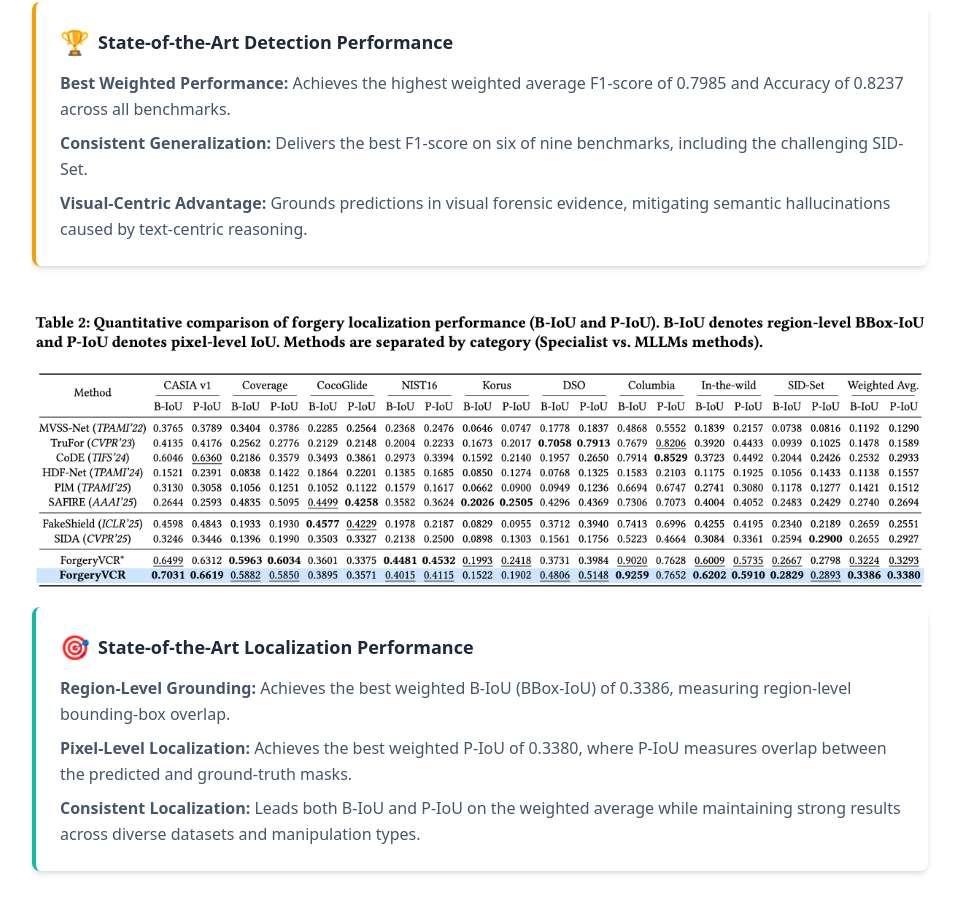
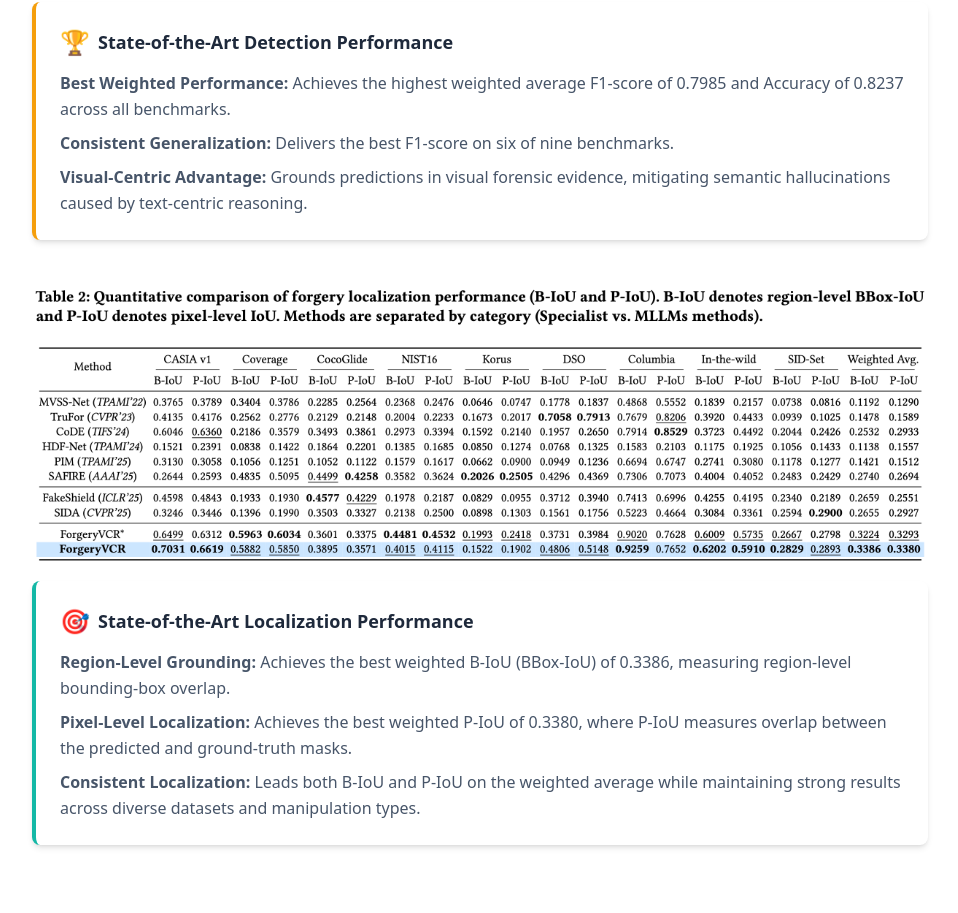
Before and after one commit to youqiwong/youqiwong.github.io, a React (Vite) app in the folder forgery-vcr/: page / in a window 1280 px wide. Shown: the part 4576-5489 px from the top of the page, without its empty margins (160-1118 px from the left). Built offline with nearby package versions, Linux system fonts and the light colour scheme; some icons are missing.

Commit message:
Refine detection summary copy

```diff
--- a/forgery-vcr/src/App.jsx
+++ b/forgery-vcr/src/App.jsx
@@ -709,7 +709,7 @@ export default function ForgeryVCRPage() {
             </h3>
             <ul className="space-y-2 text-slate-600 leading-relaxed">
               <li><strong>Best Weighted Performance:</strong> Achieves the highest weighted average F1-score of 0.7985 and Accuracy of 0.8237 across all benchmarks.</li>
-              <li><strong>Consistent Generalization:</strong> Delivers the best F1-score on six of nine benchmarks, including the challenging SID-Set.</li>
+              <li><strong>Consistent Generalization:</strong> Delivers the best F1-score on six of nine benchmarks.</li>
               <li><strong>Visual-Centric Advantage:</strong> Grounds predictions in visual forensic evidence, mitigating semantic hallucinations caused by text-centric reasoning.</li>
             </ul>
           </div>
```
